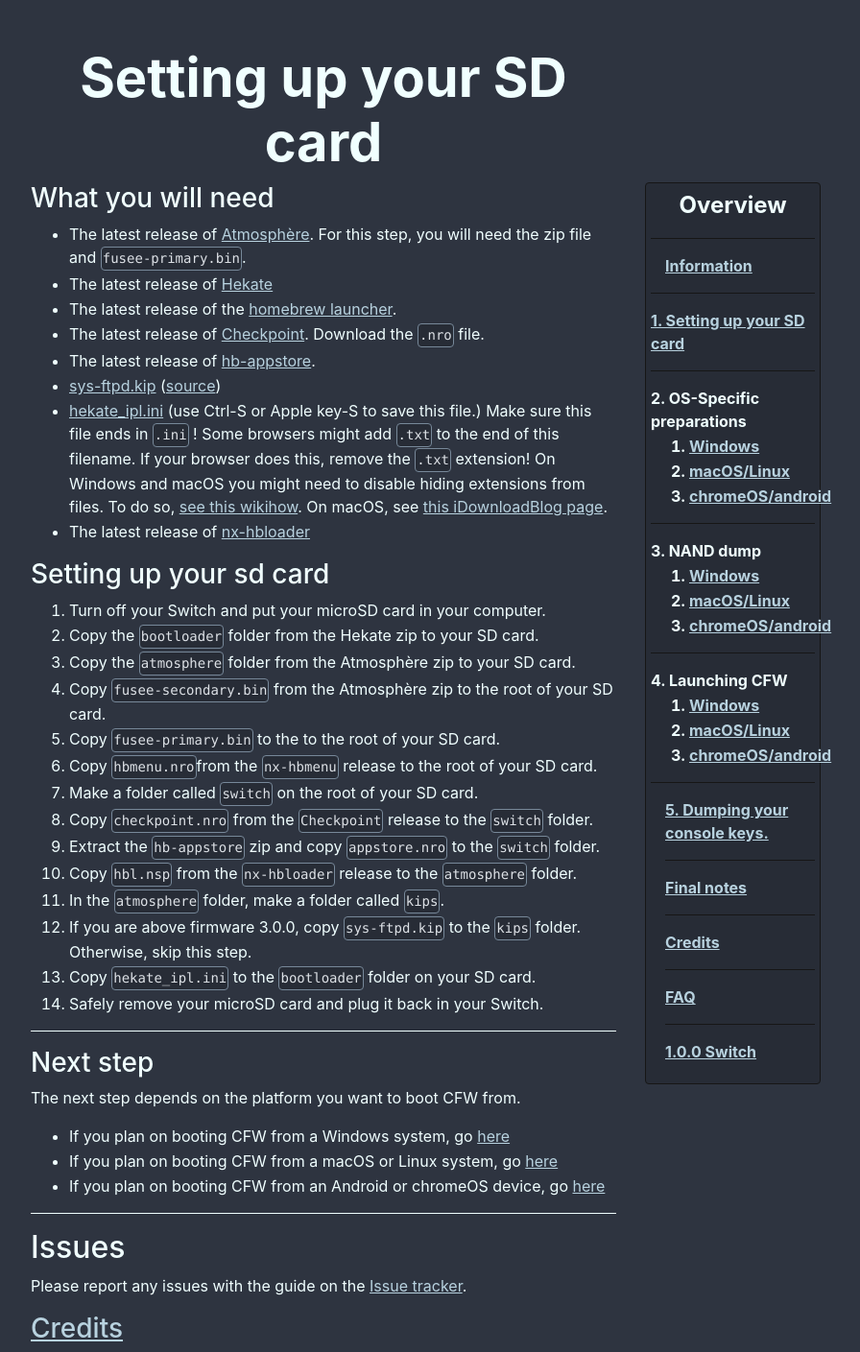
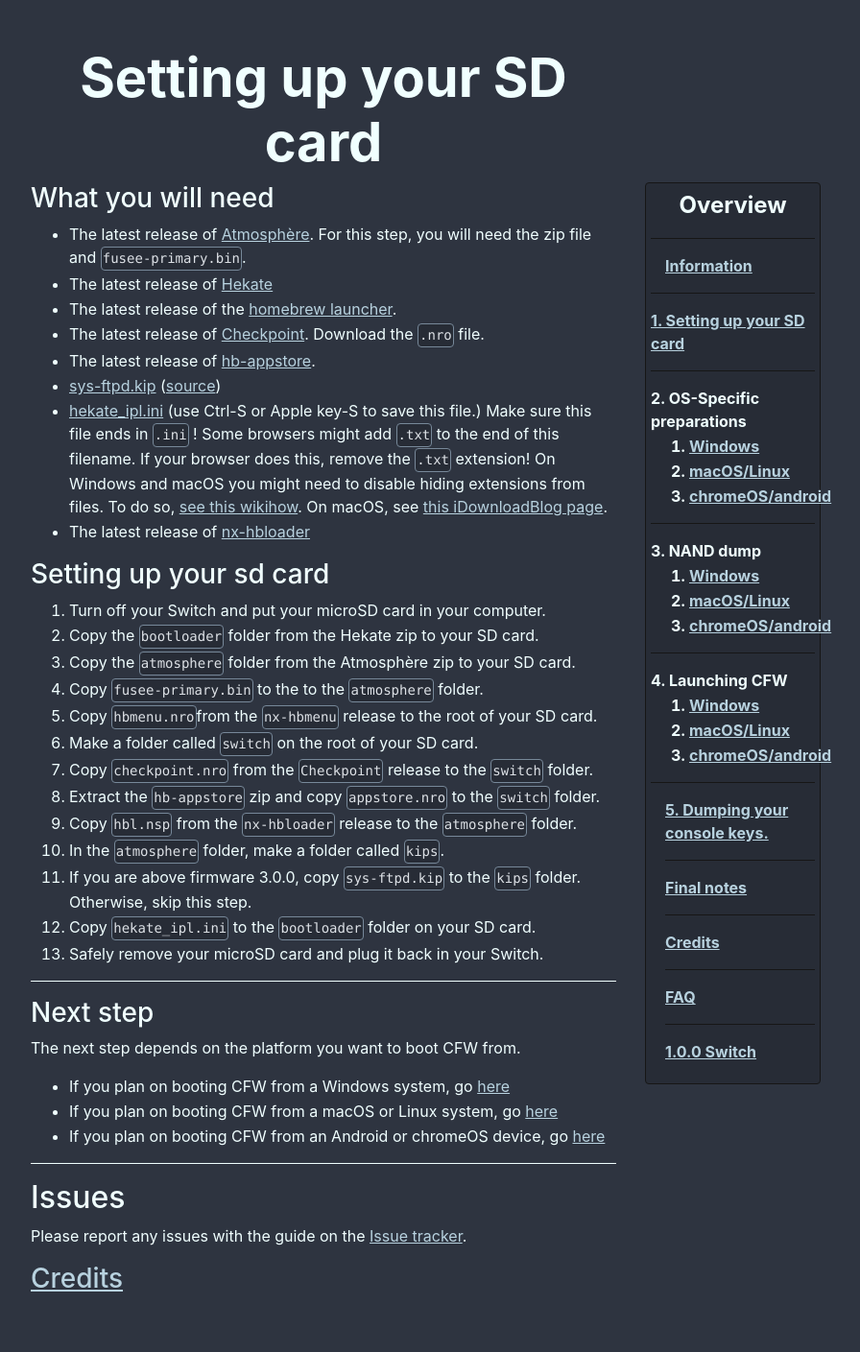
Before and after one commit to noirscape/SwitchGuideOLD, a Jekyll site: the page built from sdcard.md, in a window 1280 px wide. Shown: the whole page at 96% size, without its empty margins (303-1199 px from the left). Built offline with Jekyll 4.4.1, drawn with Linux system fonts in a browser that asks for light colours; after the commit the page ends 1357 px from its top, so only the background shows below that.

Commit message:
Change stuff around for Atmosphere 0.8.1

```diff
--- a/sdcard.md
+++ b/sdcard.md
@@ -42,17 +42,16 @@
 1. Turn off your Switch and put your microSD card in your computer.
 2. Copy the `bootloader` folder from the Hekate zip to your SD card.
 3. Copy the `atmosphere` folder from the Atmosphère zip to your SD card.
-4. Copy `fusee-secondary.bin` from the Atmosphère zip to the root of your SD card.
-5. Copy `fusee-primary.bin` to the to the root of your SD card.
-6. Copy `hbmenu.nro`from the `nx-hbmenu` release  to the root of your SD card.
-7. Make a folder called `switch` on the root of your SD card.
-8. Copy `checkpoint.nro` from the `Checkpoint` release to the `switch` folder.
-9. Extract the `hb-appstore` zip and copy `appstore.nro` to the `switch` folder.
-10. Copy `hbl.nsp` from the `nx-hbloader` release to the `atmosphere` folder.
-11. In the `atmosphere` folder, make a folder called `kips`.
-12. If you are above firmware 3.0.0, copy `sys-ftpd.kip` to the `kips` folder. Otherwise, skip this step.
-13. Copy `hekate_ipl.ini` to the `bootloader` folder on your SD card.
-14. Safely remove your microSD card and plug it back in your Switch.
+4. Copy `fusee-primary.bin` to the to the `atmosphere` folder.
+5. Copy `hbmenu.nro`from the `nx-hbmenu` release  to the root of your SD card.
+6. Make a folder called `switch` on the root of your SD card.
+7. Copy `checkpoint.nro` from the `Checkpoint` release to the `switch` folder.
+8. Extract the `hb-appstore` zip and copy `appstore.nro` to the `switch` folder.
+9. Copy `hbl.nsp` from the `nx-hbloader` release to the `atmosphere` folder.
+10. In the `atmosphere` folder, make a folder called `kips`.
+11. If you are above firmware 3.0.0, copy `sys-ftpd.kip` to the `kips` folder. Otherwise, skip this step.
+12. Copy `hekate_ipl.ini` to the `bootloader` folder on your SD card.
+13. Safely remove your microSD card and plug it back in your Switch.
 
 ---
 
```
Also changed, not shown: 1 other file.
